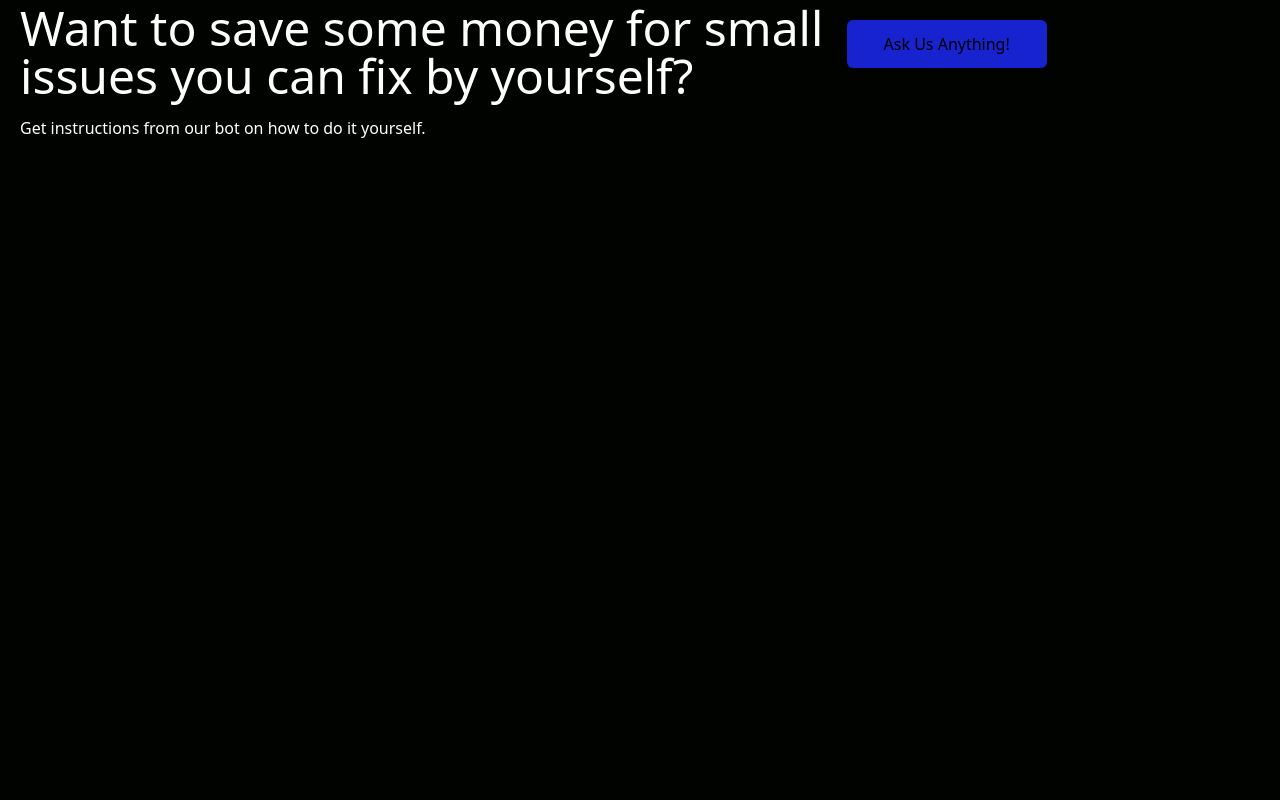
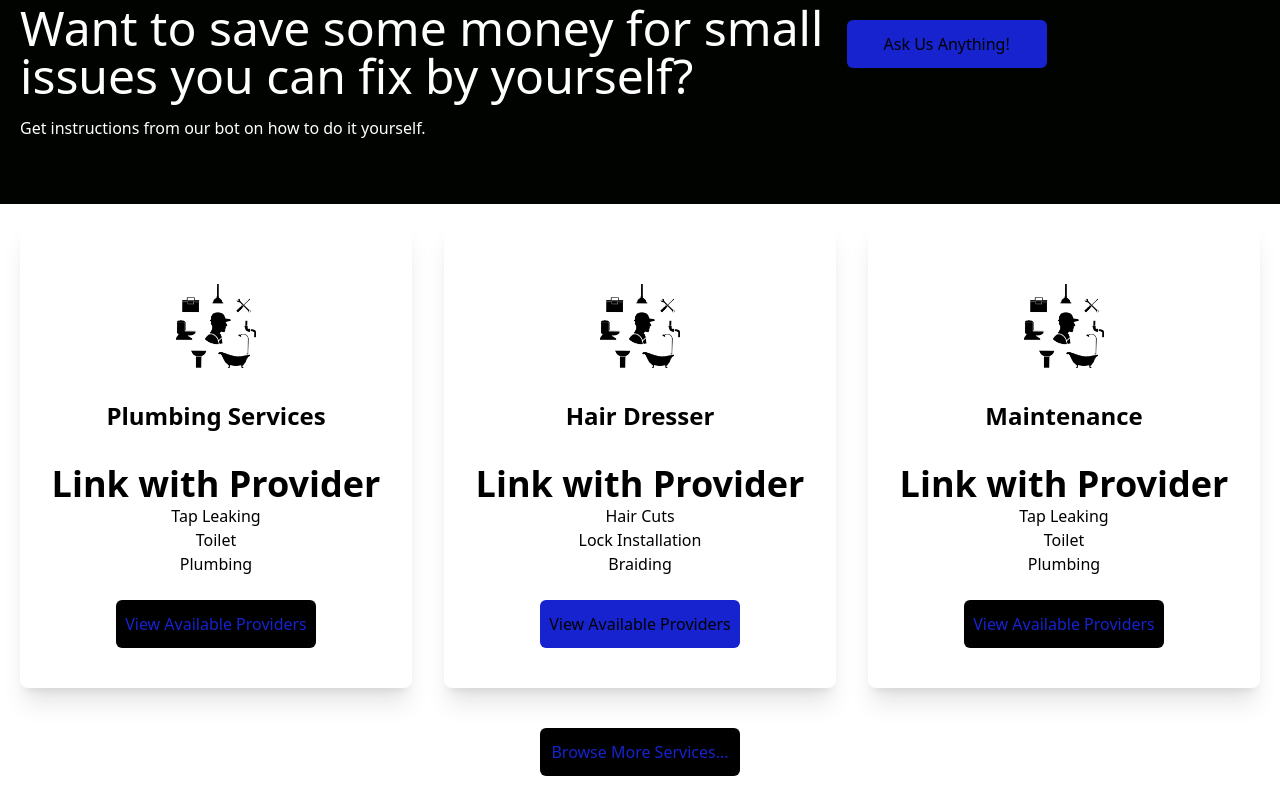
Before and after one commit to julienyaware/Pata, a React (Create React App) app: page / in a window 1280 px wide. Shown: the part 1494-2294 px from the top of the page. Before the commit the page ends 1698 px from the top, so only its background shows below. Built offline with nearby package versions, Linux system fonts and the light colour scheme.

Commit message:
Added the Services Section

```diff
--- a/src/App.js
+++ b/src/App.js
@@ -6,6 +6,7 @@ import NavBar from './components/NavBar';
 import AdDisplay from './components/AdDisplay';
 import AboutUs from './components/AboutUs';
 import ConsultUs from './components/ConsultUs';
+import Services from './components/Services';
 
 function App() {
   return (
@@ -14,6 +15,7 @@ function App() {
       <AdDisplay/>
       <AboutUs/>
       <ConsultUs/>
+      <Services/>
      </div>
 );
 }
--- /dev/null
+++ b/src/components/Services.jsx
@@ -0,0 +1,55 @@
+import React from 'react';
+import plumber from '../assets/plumber.png'
+
+
+
+const Services = () => {
+    return (
+        <div className='w-full py-[10 rem] px-4 bg-white'>
+<div className='max-w-[1240px] mx-auto grid md:grid-cols-3 gap-8 '>
+    <div className='w-full shadow-xl rounded-lg flex flex-col p-4 my-4 hover:scale-105 duration-300'>
+<img className='w-20 mx-auto mt-[3rem] bg-white' src={plumber} alt='services'/>
+<h2 className='text-2xl font-bold text-center py-8'>Plumbing Services</h2>
+<p className='text-center text-4xl font-bold'>Link with Provider</p>
+<div className='text-center font-medium'>
+    <p border-b py-2 mx-8 mt-8>Tap Leaking </p>
+    <p border-b py-2 mx-8 >Toilet</p>
+    <p border-b py-2 mx-8 >Plumbing</p>
+</div>
+<button className='bg-black rounded-md font-medium w-[200px] my-6 mx-auto py-3  text-[#1623CE]'>View Available Providers</button>
+    </div>
+
+
+    <div className='w-full shadow-xl rounded-lg flex flex-col p-4 my-4 hover:scale-105 duration-300'>
+<img className='w-20 mx-auto mt-[3rem] bg-white' src={plumber} alt='services'/>
+<h2 className='text-2xl font-bold text-center py-8'>Hair Dresser</h2>
+<p className='text-center text-4xl font-bold'>Link with Provider</p>
+<div className='text-center font-medium'>
+    <p border-b py-2 mx-8 mt-8>Hair Cuts </p>
+    <p border-b py-2 mx-8 >Lock Installation</p>
+    <p border-b py-2 mx-8 >Braiding</p>
+</div>
+<button className='bg-[#1623CE] rounded-md font-medium w-[200px] my-6 mx-auto py-3  text-black'>View Available Providers</button>
+    </div>
+
+    <div className='w-full shadow-xl rounded-lg flex flex-col p-4 my-4 hover:scale-105 duration-300'>
+<img className='w-20 mx-auto mt-[3rem] bg-white' src={plumber} alt='services'/>
+<h2 className='text-2xl font-bold text-center py-8'>Maintenance</h2>
+<p className='text-center text-4xl font-bold'>Link with Provider</p>
+<div className='text-center font-medium'>
+    <p border-b py-2 mx-8 mt-8>Tap Leaking </p>
+    <p border-b py-2 mx-8 >Toilet</p>
+    <p border-b py-2 mx-8 >Plumbing</p>
+</div>
+<button className='bg-black rounded-md font-medium w-[200px] my-6 mx-auto py-3  text-[#1623CE]'>View Available Providers</button>
+    </div>
+
+</div>
+<div className='flex mx-auto justify-center'>
+<button className= 'justify-center bg-black rounded-md font-medium w-[200px] my-6 mx-auto py-3  text-[#1623CE]' >Browse More Services...</button>
+</div>
+        </div>
+    );
+};
+
+export default Services;
```
